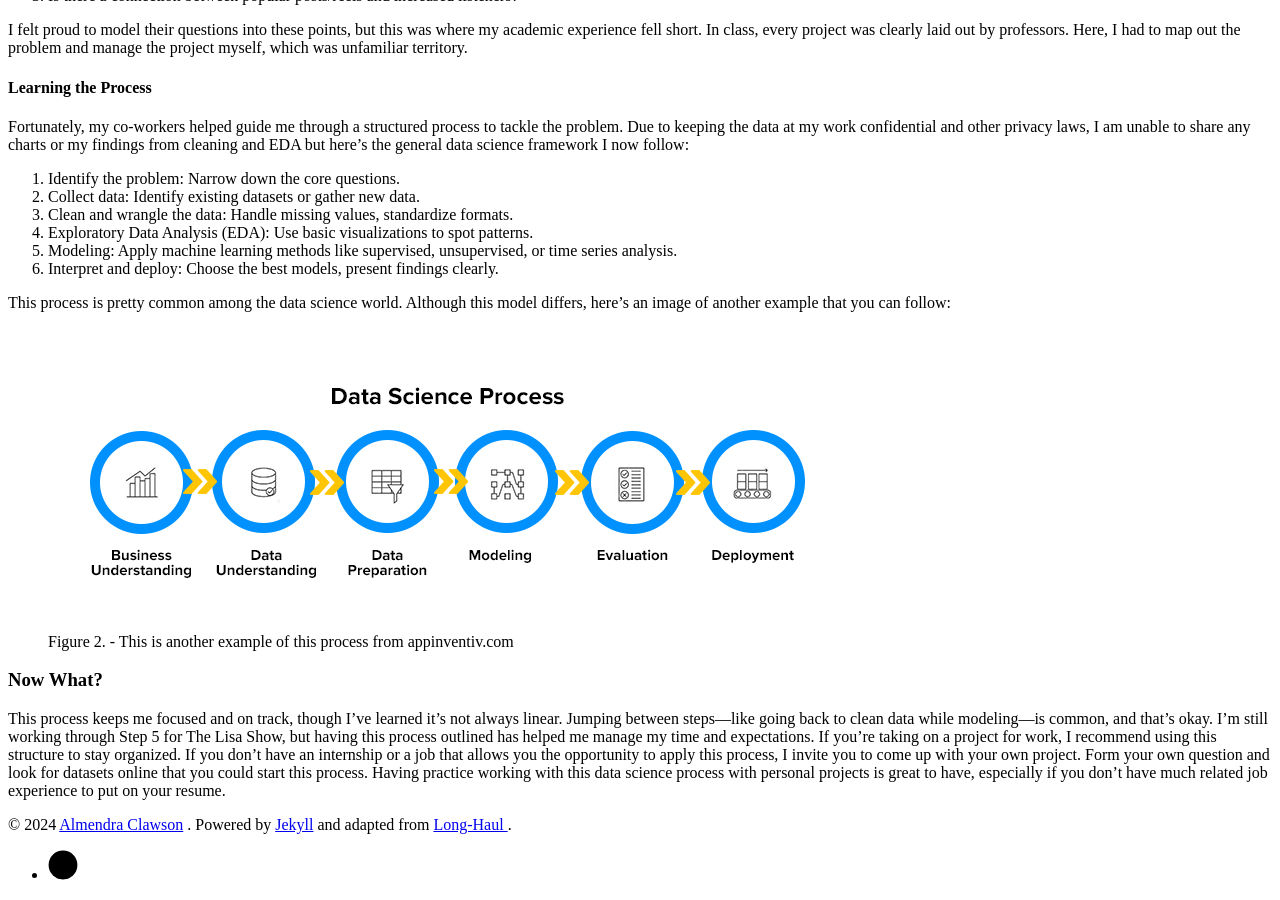
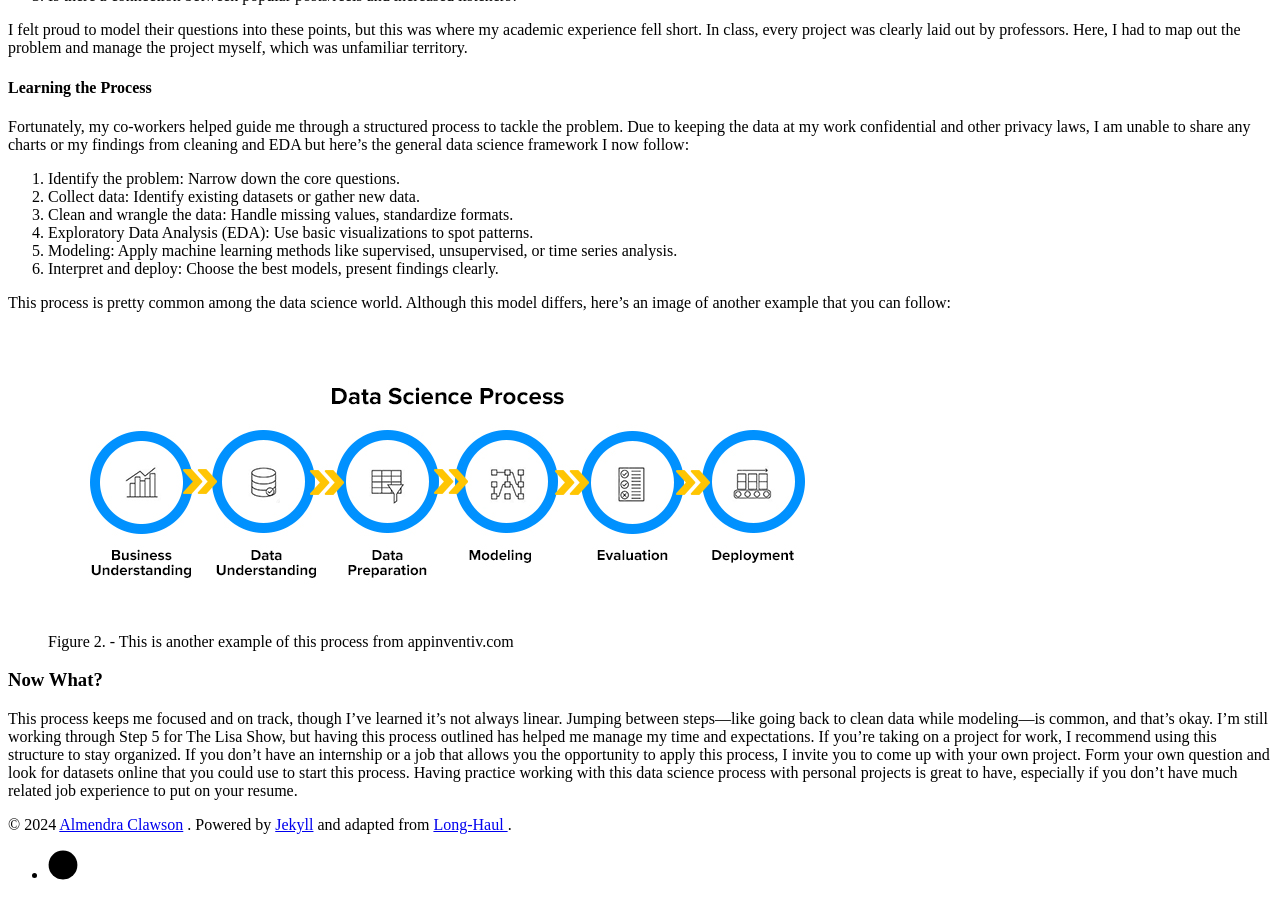
Before and after one commit to clawmendra/my-blog, a Jekyll site: the page built from _posts/2024-10-03-business-questions-with-data.md, in a window 1280 px wide and 900 px high, scrolled down 1154 px. Built offline with Jekyll 4.4.1, drawn with Linux system fonts in a browser that asks for light colours; nearby versions of some CDN libraries; some of the changed text lies outside the part shown.

Commit message:
got rid of more typos

```diff
--- a/_posts/2024-10-03-business-questions-with-data.md
+++ b/_posts/2024-10-03-business-questions-with-data.md
@@ -6,7 +6,7 @@
 description: A tutorial post on how to map business questions into a data science process.
 ---
 
-<p class="intro"><span class="dropcap">I</span>n this post, I share my experience transitioning from student to data analyst, tackling real-world problems at BYU Broadcasting. From navigating a competitive internship search to working with The Lisa Show team, I discuss how I applied classroom knowledge to solve business challenges using data. Along the way, I learned the importance of mapping out a clear process to tackle complex projects, and I share insights into the data science framework that helped me succeed..</p>
+<p class="intro"><span class="dropcap">I</span>n this post, I share my experience transitioning from student to data analyst, tackling real-world problems at BYU Broadcasting. From navigating a competitive internship search to working with The Lisa Show team, I discuss how I applied classroom knowledge to solve business challenges using data. Along the way, I learned the importance of mapping out a clear process to tackle complex projects, and I share insights into the data science framework that helped me succeed.</p>
 
 
 ### Urgency to Apply my Knowledge
@@ -55,4 +55,4 @@
 </figure>
 
 ### Now What?
-This process keeps me focused and on track, though I’ve learned it’s not always linear. Jumping between steps—like going back to clean data while modeling—is common, and that’s okay. I’m still working through Step 5 for The Lisa Show, but having this process outlined has helped me manage my time and expectations. If you're taking on a project for work, I recommend using this structure to stay organized. If you don't have an internship or a job that allows you the opportunity to apply this process, I invite you to come up with your own project. Form your own question and look for datasets online that you could start this process. Having practice working with this data science process with personal projects is great to have, especially if you don't have much related job experience to put on your resume.
+This process keeps me focused and on track, though I’ve learned it’s not always linear. Jumping between steps—like going back to clean data while modeling—is common, and that’s okay. I’m still working through Step 5 for The Lisa Show, but having this process outlined has helped me manage my time and expectations. If you're taking on a project for work, I recommend using this structure to stay organized. If you don't have an internship or a job that allows you the opportunity to apply this process, I invite you to come up with your own project. Form your own question and look for datasets online that you could use to start this process. Having practice working with this data science process with personal projects is great to have, especially if you don't have much related job experience to put on your resume.
```
